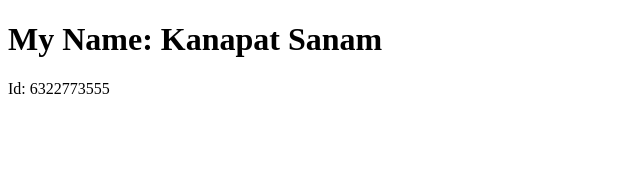
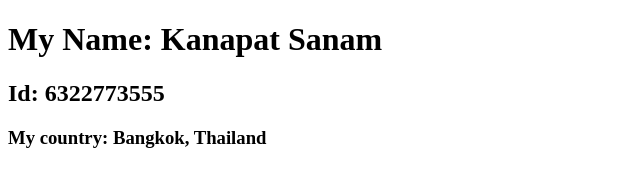
Before and after one commit to Marianplum/DES424_63322773555, a plain HTML site: page src/index.html in a window 1280 px wide. Shown: the whole page, without its empty margins (0-640 px from the left). Drawn offline with Linux system fonts and the light colour scheme.

Commit message:
change html

```diff
--- a/src/index.html
+++ b/src/index.html
@@ -2,6 +2,7 @@
 <html>
     <body>
     	<h1> My Name: Kanapat Sanam </h1>
-        <p> Id: 6322773555 </p>
+        <h2> Id: 6322773555 </h2>
+        <h3> My country: Bangkok, Thailand </h3>
     </body>
 </html>
```
